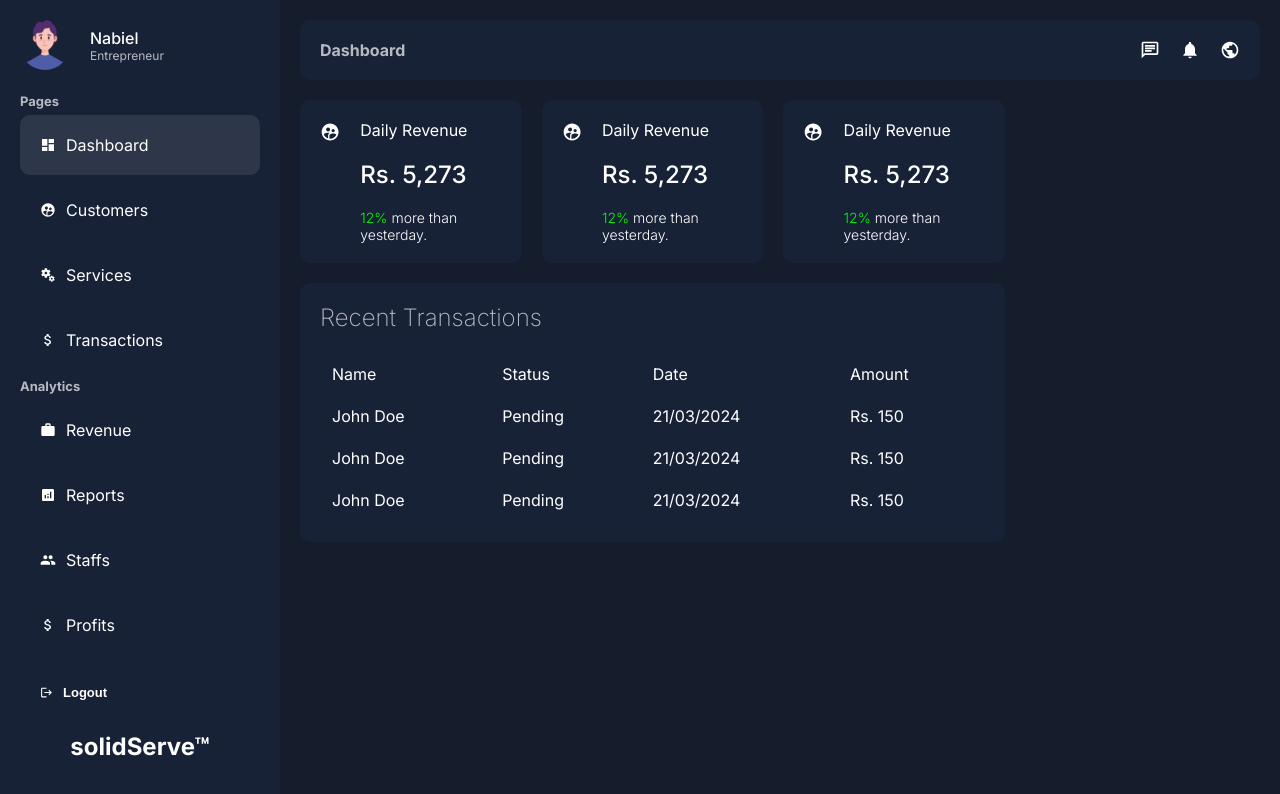
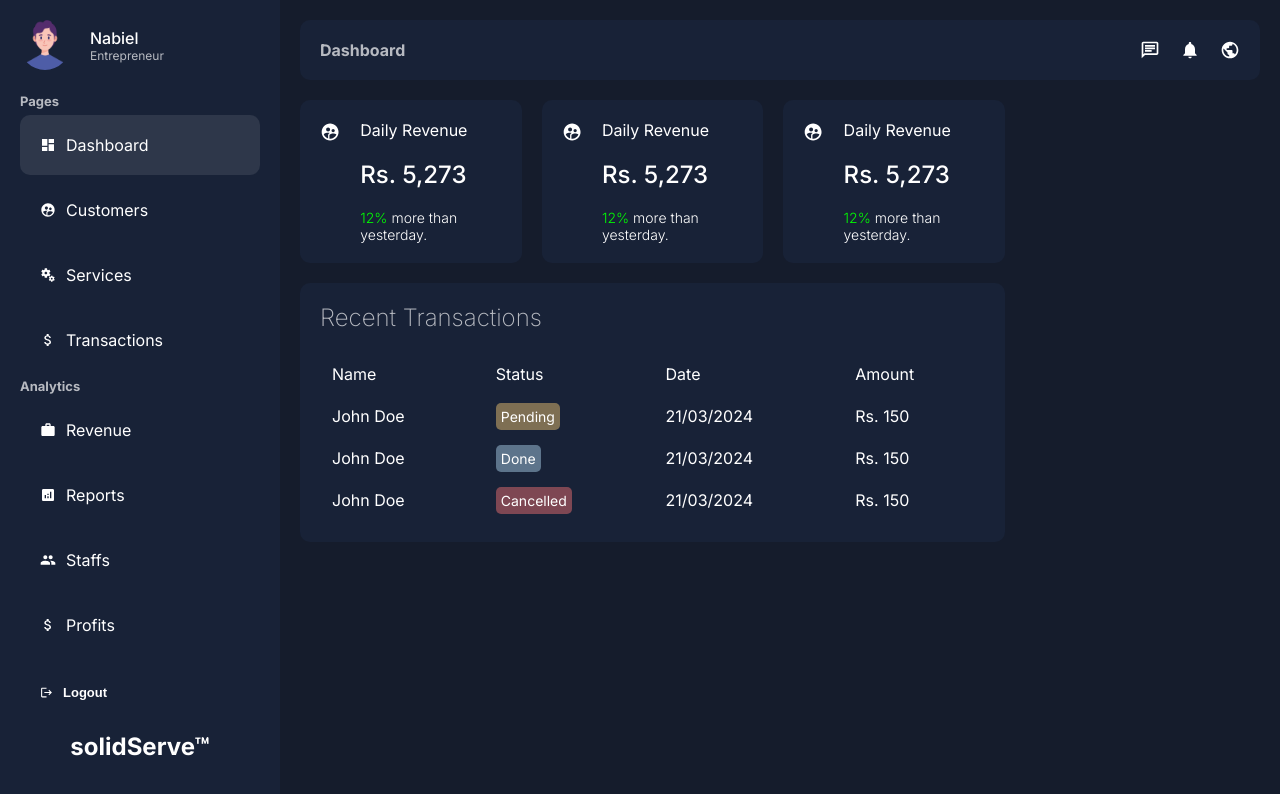
Before and after one commit to jibin7jose/admin-dashboard, a Next.js app: page /dashboard in a window 1280 px wide. Shown: the top 794 px of the page. Built offline with nearby package versions, Linux system fonts and the light colour scheme.

Commit message:
Configuring Themes

```diff
--- a/app/ui/dashboard/transactions/transactions.jsx
+++ b/app/ui/dashboard/transactions/transactions.jsx
@@ -31,7 +31,7 @@ const Transactions = () => {
                         John Doe
                     </td>
                     <td>
-                        <span className={`${styles.status} ${styles.done}`}>Pending</span>
+                        <span className={`${styles.status} ${styles.done}`}>Done</span>
                     </td>
                     <td>21/03/2024</td>
                     <td>Rs. 150</td>
@@ -42,7 +42,7 @@ const Transactions = () => {
                         John Doe
                     </td>
                     <td>
-                        <span className={`${styles.status} ${styles.cancelled}`}>Pending</span>
+                        <span className={`${styles.status} ${styles.cancelled}`}>Cancelled</span>
                     </td>
                     <td>21/03/2024</td>
                     <td>Rs. 150</td>
--- a/app/ui/dashboard/transactions/transactions.module.css
+++ b/app/ui/dashboard/transactions/transactions.module.css
@@ -17,3 +17,20 @@
 .table td {
     padding: 10px;
 }
+.status {
+    border-radius: 5px;
+    padding: 5px;
+    font-size: 14px;
+    color: white;
+}
+.pending {
+    background-color: #f7cb7375;
+}
+
+.done {
+    background-color: #afd6ee75;
+}
+
+.cancelled {
+    background-color: #f7737375;
+}
--- a/package.json
+++ b/package.json
@@ -13,7 +13,8 @@
     "next": "14.0.1",
     "react": "18",
     "react-dom": "18",
-    "react-icons": "^4.11.0"
+    "react-icons": "^4.11.0",
+    "recharts": "^2.9.0"
   },
   "devDependencies": {
     "eslint": "8",
```
Also changed, not shown: 1 other file (tests, documents, lock files or other folders).
